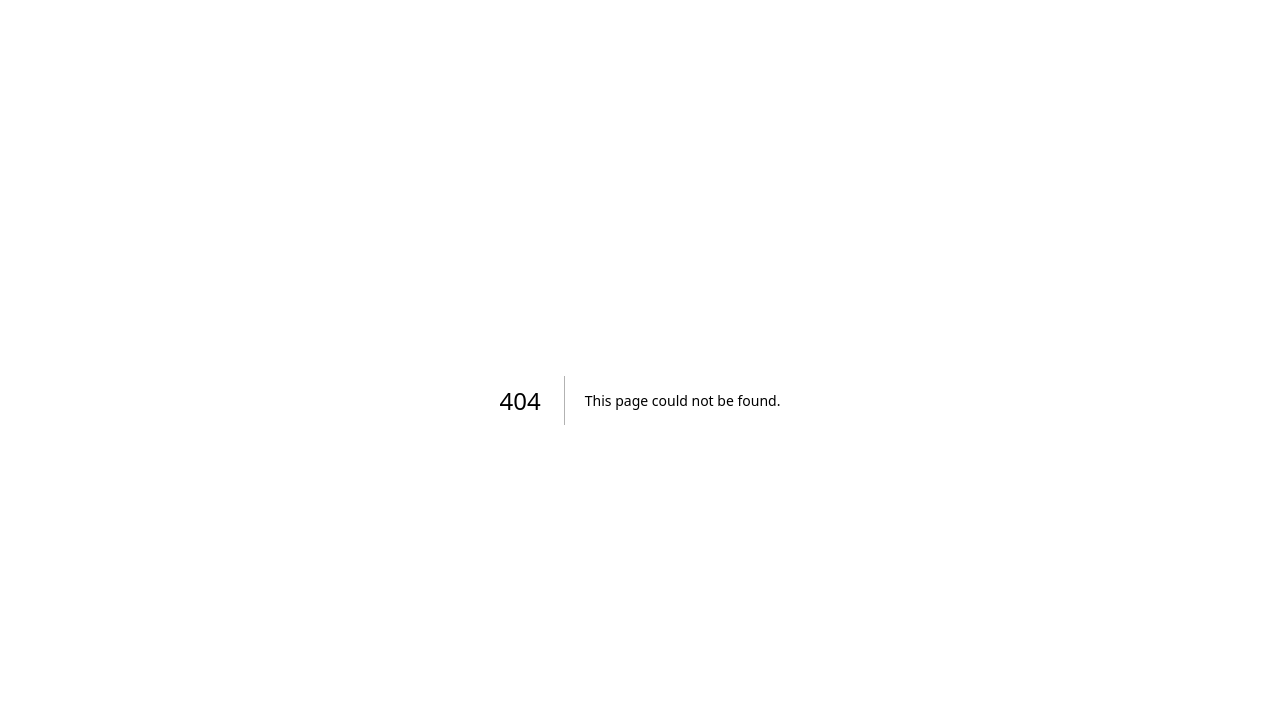
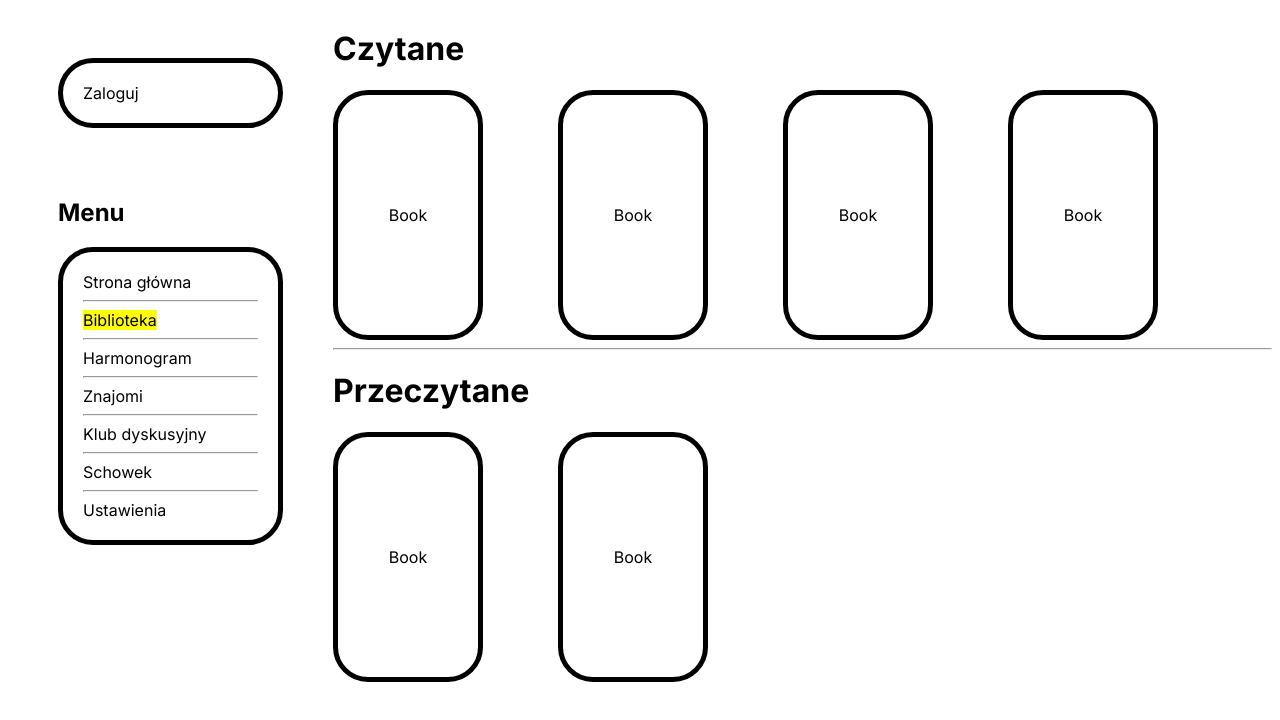
Before and after one commit to Franzyd/bookverse, a Next.js app: page /biblioteka in a window 1280 px wide. Before the commit this address had no page. Shown: the top 720 px of the page. Built offline with nearby package versions, Linux system fonts and the light colour scheme.

Commit message:
Add barebones 'Biblioteka' page
The page contains a navbar with clickable 'Strona główna' and 'Biblioteka'.
Added `selected=-1` prop to NavButtons for highlighting a button.
Added default color for SectionBorder.
Fixed bugs with linking.

```diff
--- /dev/null
+++ b/app/biblioteka/page.js
@@ -0,0 +1,56 @@
+import SectionBorder from '@/components/sections';
+import NavButtons from '@/components/buttons';
+import styles from './page.module.css'
+
+const zaloguj = { text: ['Zaloguj'] }
+const nawigacja = { text: [
+    'Strona główna',
+    'Biblioteka',
+    'Harmonogram',
+    'Znajomi',
+    'Klub dyskusyjny',
+    'Schowek',
+    'Ustawienia'
+], link: [
+    '/',
+    '/biblioteka',
+    '', '', '', '', ''
+]}
+
+export default function Biblioteka() { //div styling for now, later change global.css
+    return (<div className={styles.pageBody}>
+        <nav className={styles.navBar}>
+            <NavButtons text={zaloguj.text}/>
+            <div className={styles.emptySpace}/>
+            <h1>Menu</h1>
+            <NavButtons text={nawigacja.text} link={nawigacja.link} selected={1}/>
+        </nav>
+        <main className={styles.mainContent}>
+            <h1>Czytane</h1>
+            <div className={styles.booksRow}>
+                <SectionBorder>
+                    <div className={styles.book}>Book</div>
+                </SectionBorder>
+                <SectionBorder>
+                    <div className={styles.book}>Book</div>
+                </SectionBorder>
+                <SectionBorder>
+                    <div className={styles.book}>Book</div>
+                </SectionBorder>
+                <SectionBorder>
+                    <div className={styles.book}>Book</div>
+                </SectionBorder>
+            </div>
+            <hr/>
+            <h1>Przeczytane</h1>
+            <div className={styles.booksRow}>
+                <SectionBorder>
+                    <div className={styles.book}>Book</div>
+                </SectionBorder>
+                <SectionBorder>
+                    <div className={styles.book}>Book</div>
+                </SectionBorder>
+            </div>
+        </main>
+    </div>)
+}
--- /dev/null
+++ b/app/biblioteka/page.module.css
@@ -0,0 +1,34 @@
+.pageBody {
+    display: flex;
+}
+
+.navBar {
+    flex: auto;
+    min-width: 225px;
+    max-width: 10vw;
+    margin: min(30%, 50px);
+}
+
+.emptySpace {
+    height: 50px;
+    width: 100%;
+    /* background-color: aliceblue; */
+}
+
+.mainContent {
+    flex: auto
+}
+
+.booksRow {
+    display: flex;
+    gap: 75px;
+}
+
+.book {
+    display: flex;
+    justify-content: center;
+    align-items: center;
+    height: 200px;
+    width: 100px;
+    margin: 20px;
+}
--- a/components/buttons.js
+++ b/components/buttons.js
@@ -15,17 +15,18 @@ import SectionBorder from './sections';
  * @param {string[]} props.text Mandatory, text displayed in buttons
  * @param {string[]=} props.icon Icons displayed to the left of text
  * @param {string[]=} props.link Links to outside URLs or internal pages as filepaths, e.g. '/test/page'
+ * @param {number} [props.selected=-1] Sets which button should be highlighted. Default of -1 means no highlight.
  * @param {string=} props.color Color of the box border
  * @returns
  */
-export default function NavButtons ({children, text, icon, link, color}) {
+export default function NavButtons ({children, text, icon, link, selected=-1, color}) {
   let icons = icon
   if (icon === undefined) icons = []
   let links = link
   if (link === undefined) links = []
 
   const Lnk = ({children, link}) => {
-    if (link === undefined) return <>{children}</>
+    if (link === undefined || link == '') return <>{children}</>
     return <Link href={link}>{children}</Link>
   }
 
@@ -50,7 +51,7 @@ export default function NavButtons ({children, text, icon, link, color}) {
       linkList.push( <div>
         <Lnk link={links[i]}>
           <Img image={icons[i]}/>
-          <span>{text[i]}</span>
+          <span style={{ backgroundColor: i == selected? 'yellow' : 'none'}}>{text[i]}</span>
         </Lnk>
         {i < text.length - 1 && <hr/>}
       </div>)
--- a/components/sections.js
+++ b/components/sections.js
@@ -1,6 +1,7 @@
 import styles from './css/sections.module.css'
 
 export default function SectionBorder ({children, color}) {
+  if (color === undefined) color = "#000"
   return (
     <section className={styles.sectionBorder} style={{ borderColor: color }}>{children}</section>
   );
```
